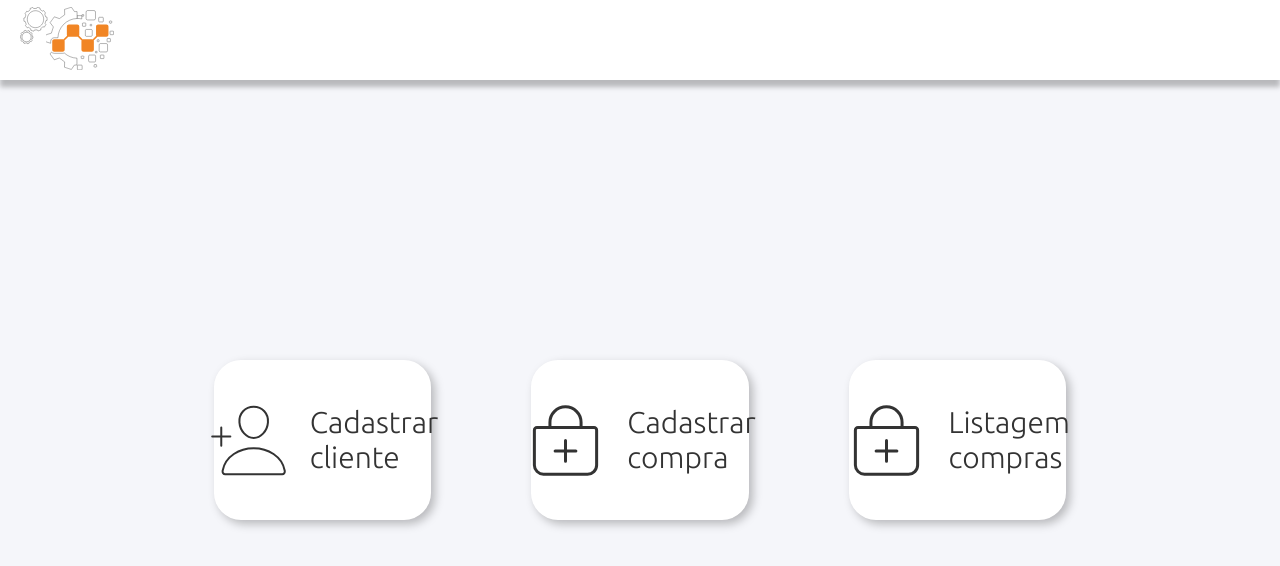
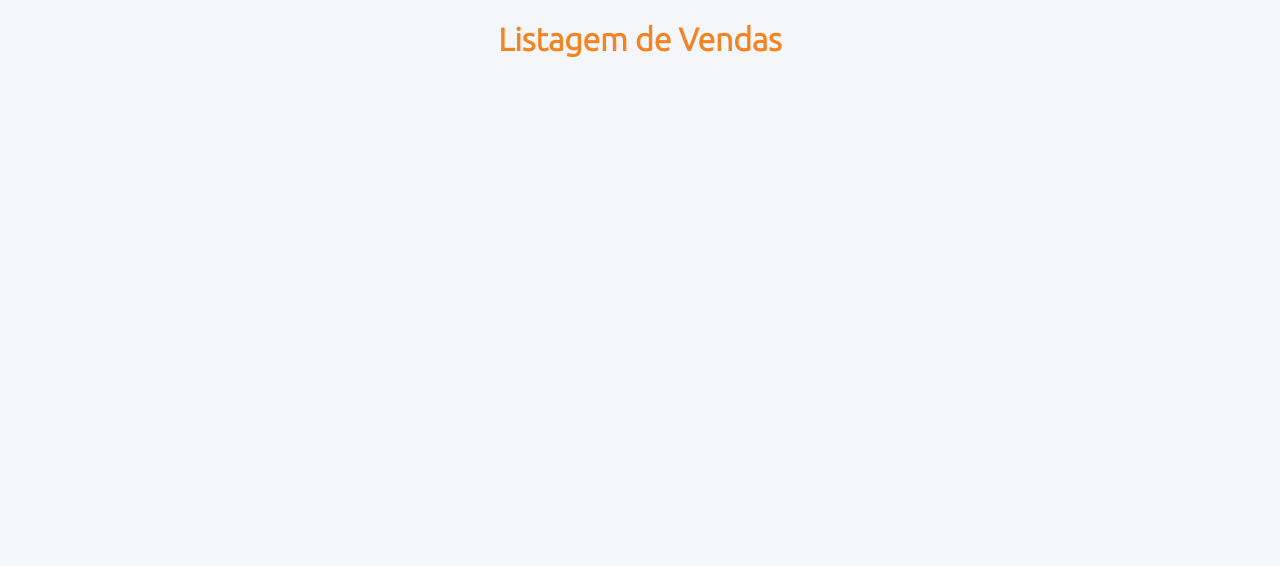
Before and after one commit to whatscodeg3/API-3DSM-Frontend, a React (Vite) app: page /listagem/compra in a window 1280 px wide. Shown: the top 566 px of the page. Built offline with nearby package versions, Linux system fonts and the light colour scheme.

Commit message:
Iniciando listagem das vendas pagina de listagem de venda codificada usando estilo proprio e primereact

```diff
--- a/package.json
+++ b/package.json
@@ -10,6 +10,8 @@
   },
   "dependencies": {
     "animate.css": "^4.1.1",
+    "primeicons": "^6.0.1",
+    "primereact": "^9.2.1",
     "react": "^18.2.0",
     "react-dom": "^18.2.0",
     "react-router-dom": "^6.9.0",
--- /dev/null
+++ b/src/pages/ListagemVendas/defaultStyles.js
@@ -0,0 +1,14 @@
+import styled from "styled-components"
+
+export const Container = styled.div`
+    width: 100vw;
+    height: 100vh;
+    text-align: center;
+`;
+
+
+export const Title = styled.h1`
+    color: #F18524;
+    font-family: Ubuntu;
+    height: 50px;
+`
--- /dev/null
+++ b/src/pages/ListagemVendas/globalStyles.js
@@ -0,0 +1,12 @@
+import { createGlobalStyle } from 'styled-components'
+
+export const GlobalStyle = createGlobalStyle`
+    body {
+        width: 100vw;
+        height: 100vh;
+        margin: 0%;
+        padding: 0%;
+
+        background-color: #F5F6FA;
+    }
+`;
--- /dev/null
+++ b/src/pages/ListagemVendas/index.jsx
@@ -0,0 +1,29 @@
+import React from "react";
+// import { Link } from "react-router-dom";
+
+// Styles
+import { GlobalStyle } from "./globalStyles"
+import { Container, Title } from "./defaultStyles"
+
+//Components
+import NavBar from "../../components/organisms/NavBar";
+
+//core
+import "primereact/resources/primereact.min.css";
+
+//icons
+import "primeicons/primeicons.css";
+
+function ListagemVendas(){
+    return(
+        <>
+            <GlobalStyle/>
+            <Container>
+                <Title>Listagem de Vendas</Title>
+            </Container>
+        </>
+    )
+
+}
+
+export default ListagemVendas;
--- a/src/routes.jsx
+++ b/src/routes.jsx
@@ -2,6 +2,7 @@ import React from "react";
 import { Route, Routes } from "react-router-dom";
 
 import HomeComercial from "./pages/HomeComercial/index"
+import ListagemVendas from "./pages/ListagemVendas";
 
 const Rotas = () => {
     return (
@@ -10,7 +11,7 @@ const Rotas = () => {
                 <Route exact path="/" element={<HomeComercial/>} />
                 <Route exact path="/cadastro/cliente" element={<HomeComercial/>} />
                 <Route exact path="/cadastro/compra" element={<HomeComercial/>} />
-                <Route exact path="/listagem/compra" element={<HomeComercial/>} />
+                <Route exact path="/listagem/compra" element={<ListagemVendas/>} />
             </Routes>
         </div>
     )
```
Also changed, not shown: 1 other file (tests, documents, lock files or other folders).
